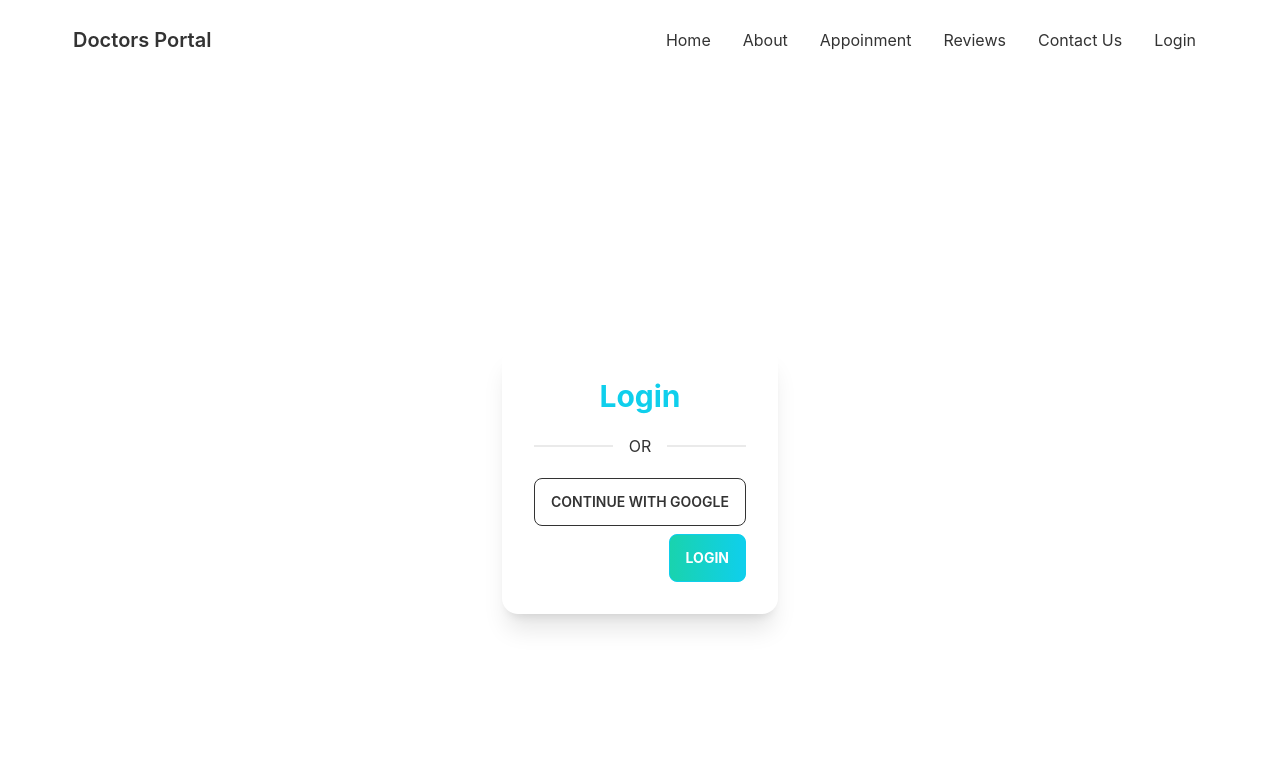
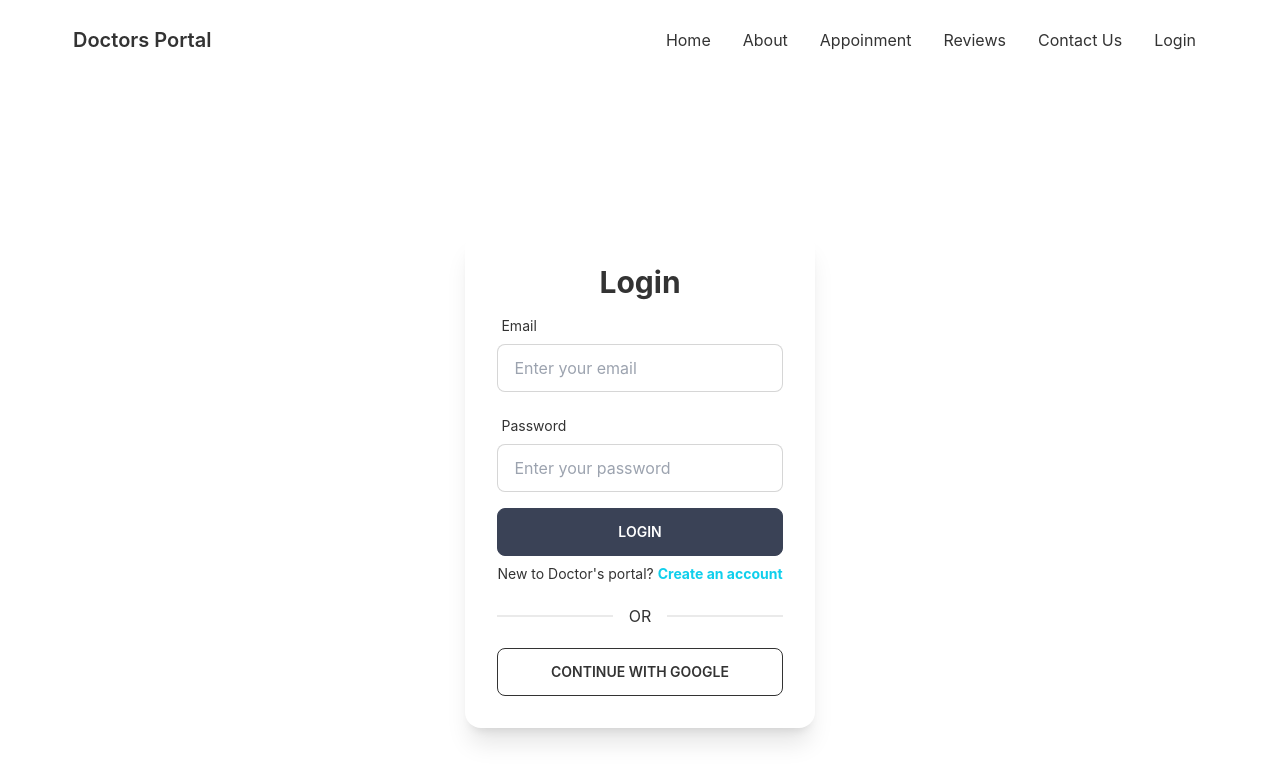
Before and after one commit to saikot-cse/doctors-portal, a React (Create React App) app: page /login in a window 1280 px wide. Shown: the top 782 px of the page. Built offline with nearby package versions, Linux system fonts and the light colour scheme; no server answers.

Commit message:
Login page added with authentication

```diff
--- a/package.json
+++ b/package.json
@@ -13,6 +13,7 @@
     "react-day-picker": "^8.0.4",
     "react-dom": "^18.1.0",
     "react-firebase-hooks": "^5.0.3",
+    "react-hook-form": "^7.31.1",
     "react-router-dom": "^6.3.0",
     "react-scripts": "5.0.1",
     "web-vitals": "^2.1.4"
--- a/src/Pages/Login/Login.js
+++ b/src/Pages/Login/Login.js
@@ -1,20 +1,32 @@
 import React from "react";
+import { useSignInWithEmailAndPassword, useSignInWithGoogle } from "react-firebase-hooks/auth";
+import { useForm } from "react-hook-form";
+import { Link } from "react-router-dom";
 import auth from "../../firebase.init";
+import { Loading } from "../Shared/Loading";
 import { PrimaryButton } from "../Shared/PrimaryButton";
-import { useSignInWithGoogle } from 'react-firebase-hooks/auth';
 export const Login = () => {
-  const [signInWithGoogle, user, loading, error] = useSignInWithGoogle(auth);
-  if (error) {
-    return (
-      <div>
-        <p>Error: {error.message}</p>
-      </div>
-    );
+  const {
+    register,
+    formState: { errors },
+    handleSubmit,
+  } = useForm();
+  const onSubmit = (data) => signInWithEmailAndPassword(data.email, data.password);
+  const [signInWithGoogle, googleUser, googleLoading, googleError] = useSignInWithGoogle(auth);
+  const [
+    signInWithEmailAndPassword,
+    user,
+    loading,
+    error,
+  ] = useSignInWithEmailAndPassword(auth);
+  let signInError;
+  if (googleError || error) {
+    signInError = <p className="text-red-600">Error: {error?.message || googleError?.message}</p>
   }
-  if (loading) {
-    return <p>Loading...</p>;
+  if (googleLoading || loading) {
+    return <Loading/>;
   }
-  if (user) {
+  if (googleUser || user) {
     return (
       <div>
         <p>Signed In User: {user.email}</p>
@@ -25,12 +37,64 @@ export const Login = () => {
     <div className="flex justify-center items-center h-screen">
       <div className="card mx-w-lg bg-base-100 shadow-xl">
         <div className="card-body">
-          <h2 className="text-center font-bold text-primary text-3xl">Login</h2>
+          <h2 className="text-center font-bold text-3xl">Login</h2>
+          <form onSubmit={handleSubmit(onSubmit)}>
+            <div className="form-control w-full max-w-xs">
+              <label className="label">
+                <span className="label-text">Email</span>
+              </label>
+              <input
+                {...register("email", {
+                  required:{
+                    value: true,
+                    message: "Email is required"
+                  },
+                  pattern: {
+                    value: /[a-z0-9._%+-]+@[a-z0-9.-]+\.[a-z]{2,4}$/,
+                    message: "Please enter valid email",
+                  },
+                })}
+                type="email"
+                placeholder="Enter your email"
+                className="input input-bordered w-full max-w-xs"
+              />
+              <label className="label">
+              {errors.email?.type === "required" && <span className="label-text-alt text-red-600">{errors.email.message}</span>}
+              {errors.email?.type === "pattern" && <span className="label-text-alt text-red-600">{errors.email.message}</span>}
+              </label>
+            </div>
+            <div className="form-control w-full max-w-xs">
+              <label className="label">
+                <span className="label-text">Password</span>
+              </label>
+              <input
+                {...register("password", {
+                  required:{
+                    value: true,
+                    message: "Password is required"
+                  },
+                  minLength: {
+                    value: 6,
+                    message: "Password must be minimum 6 characters",
+                  },
+                })}
+                type="password"
+                placeholder="Enter your password"
+                className="input input-bordered w-full max-w-xs"
+              />
+              <label className="label">
+              {errors.password?.type === "required" && <span className="label-text-alt text-red-600">{errors.password.message}</span>}
+              {errors.password?.type === "minLength" && <span className="label-text-alt text-red-600">{errors.password.message}</span>}
+              </label>
+            </div>
+            {signInError}
+            <input className="btn text-white w-full max-w-xs" type="submit" value="Login"/>
+          </form>
+          <p className="text-sm text-center">New to Doctor's portal? <Link to="/signup" className="text-primary font-bold">Create an account</Link></p>
           <div className="divider">OR</div>
-          <button onClick={() => signInWithGoogle()} class="btn btn-outline">Continue With Google</button>
-          <div className="card-actions justify-end">
-            <PrimaryButton>Login</PrimaryButton>
-          </div>
+          <button onClick={() => signInWithGoogle()} className="btn btn-outline">
+            Continue With Google
+          </button>
         </div>
       </div>
     </div>
--- /dev/null
+++ b/src/Pages/Shared/Loading.js
@@ -0,0 +1,9 @@
+import React from "react";
+
+export const Loading = () => {
+  return (
+    <div className="flex items-center justify-center h-screen">
+      <div className="w-16 h-16 border-b-2 border-primary rounded-full animate-spin"></div>
+    </div>
+  );
+};
```
Also changed, not shown: 1 other file (tests, documents, lock files or other folders).
